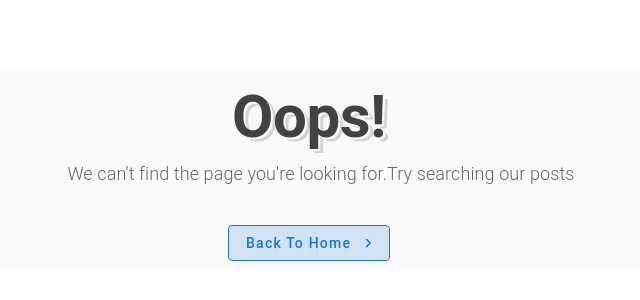
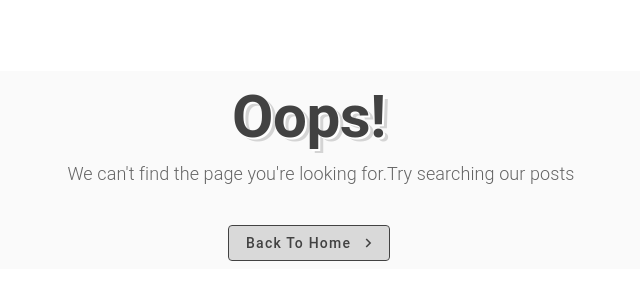
Before and after one commit to mohamadresaaa/jraw-web-app, a Vue app: page /404 in a window 1280 px wide. Shown: the part 230-530 px from the top of the page, without its empty margins (331-971 px from the left). Built offline with nearby package versions, Linux system fonts and the light colour scheme; a small style sheet from the web is missing.

Commit message:
update error page

```diff
--- a/src/views/errorPage.vue
+++ b/src/views/errorPage.vue
@@ -12,7 +12,7 @@
             </v-card-text>
             <v-card-actions class="mx-5">
               <v-spacer></v-spacer>
-              <v-btn :to="{ name: 'home' }" color="primary" class="text-capitalize white--text" outlined>
+              <v-btn :to="{ name: 'home' }" :color="color" class="text-capitalize white--text" outlined>
                 <span class="ml-2">back to home</span>
                 <v-icon right>keyboard_arrow_right</v-icon>
               </v-btn>
```
